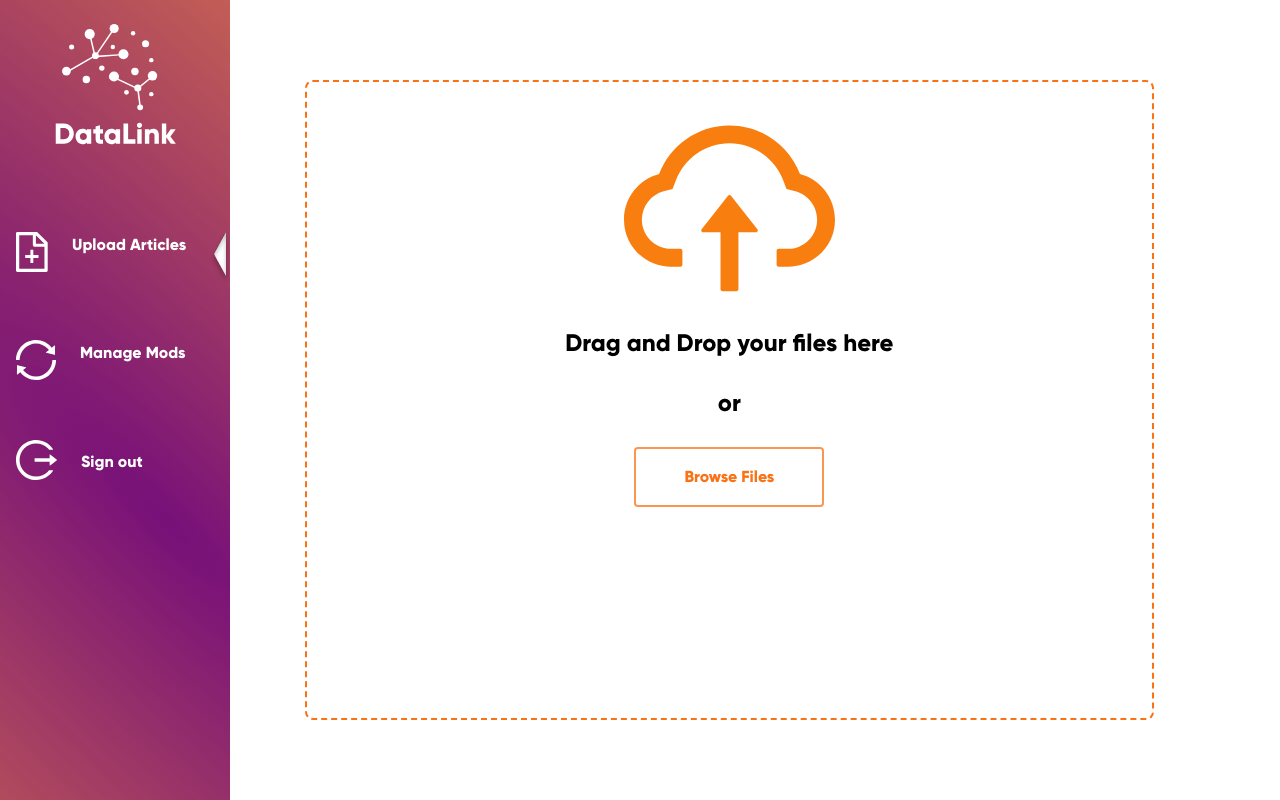
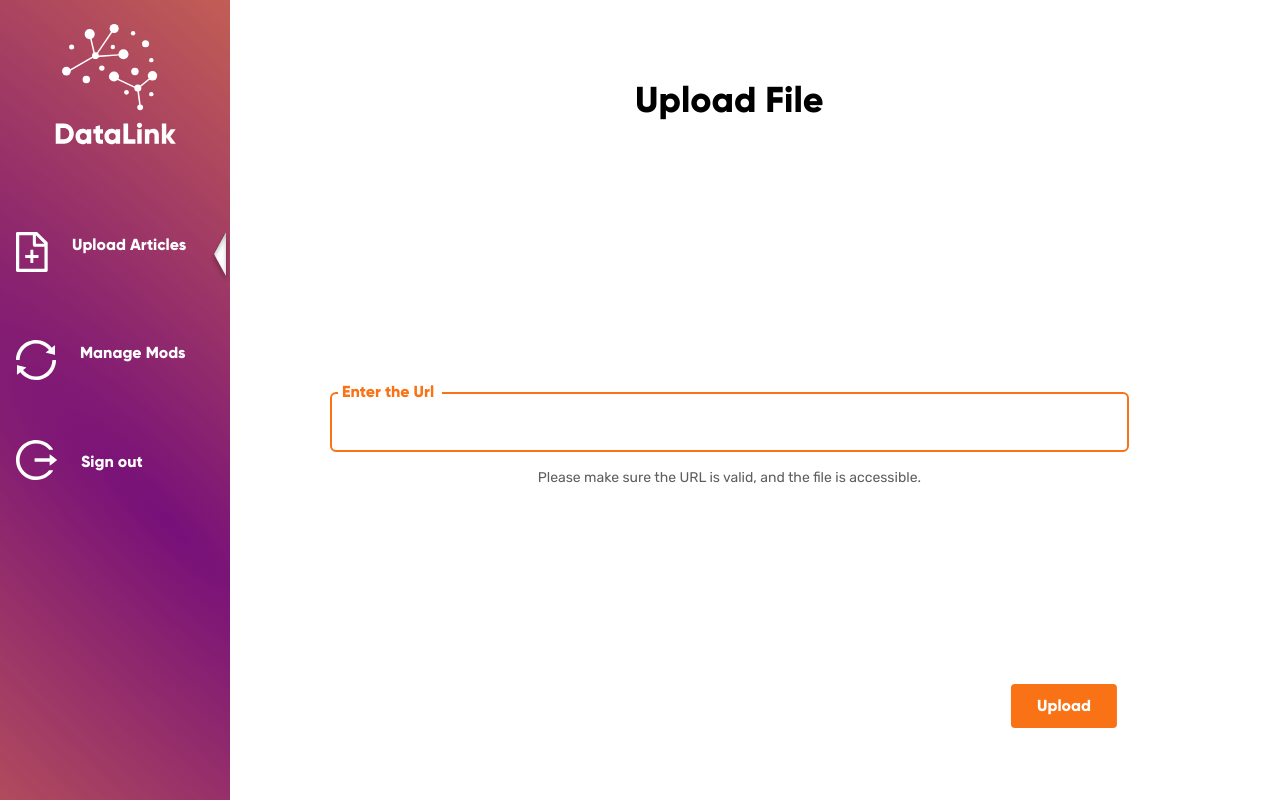
Before and after one commit to G-Rania/tp-igl, a React (Create React App) app in the folder tp-warafi/: page /upload in a window 1280 px wide. Built offline with nearby package versions, Linux system fonts and the light colour scheme.

Commit message:
new upload page

```diff
--- a/tp-warafi/src/App.js
+++ b/tp-warafi/src/App.js
@@ -18,7 +18,7 @@ import Signout from './Components/AdminPage/Signout';
 
 function App() {
   return (
-    <BrowserRouter>
+   <BrowserRouter>
     <Routes>
   <Route  path="/upload" element={<UploadFile />} />
   <Route  path="/managemods" element={<ManageMods />} />
--- a/tp-warafi/src/Pages/ManageMods.jsx
+++ b/tp-warafi/src/Pages/ManageMods.jsx
@@ -63,12 +63,12 @@ const ManageMods = (props) => {
             <div className="flex flex-col justify-start items-center w-[100%] ">
 
 
-              <div className="flex flex-row items-center w-[100%] ml-14 h-8  bg-[#F87F0F] bg-opacity-30">
-                  <div className="font1  ml-4 mr-56">Name</div>
-                  <div className= "font1 mr-56 ml-10">Email</div>
-                  <div className="font1 ml-20">Password</div>
+              <div className="flex flex-row items-center w-[100%] ml-14 h-8  bg-[#F87F0F] bg-opacity-30 custom-sm:ml-6">
+                  <div className="font1  ml-4 mr-56 custom-sm:mr-16">Name</div>
+                  <div className= "font1 mr-56 ml-10 custom-sm:mr-20 custom-sm:ml-2">Email</div>
+                  <div className="font1 ml-20 custom-sm:ml-10">Password</div>
               </div>
-              <div className="w-[100%]  flex flex-col space-y-4 mt-5 ml-20">
+              <div className="w-[100%]  flex flex-col space-y-4 mt-5 ml-20 custom-sm:ml-6">
                  <ModInfo modInfo={mod} onEditMod={handleEditMod} onRemoveMod={handleRemoveMod} />
                  <ModInfo modInfo={mod} onEditMod={handleEditMod} onRemoveMod={handleRemoveMod} />
                  <ModInfo modInfo={mod} onEditMod={handleEditMod} onRemoveMod={handleRemoveMod} />
--- a/tp-warafi/src/Pages/UploadFile.jsx
+++ b/tp-warafi/src/Pages/UploadFile.jsx
@@ -12,25 +12,41 @@ const UploadFile = (props) => {
     const handleSignout = ()=>{
       setIsSignoutOpen(true);
     }
+
+    const [isUpload,setUpload]= useState(false);
+    const Upload = ()=>{
+      setUpload(true);
+    }
     return(
         <div className="flex flex-row justify-start">
              <Adminbarre onSignout={handleSignout} which={0} />
 
 
-            <div className="w-[78vw] flex justify-center items-center">
-              <div className="flex flex-col items-center w-[85%] h-[80%] border-dashed border-2 border-orange-500 rounded-lg p-4">
-                      <img src={cloud} alt="" className="w-[26%] h-[30%] mt-5"/>
-                      <h1 className="text-black font1 text-2xl mt-7 mb-7 text-center">Drag and Drop your files here </h1>
-                      <p className="text-black font1 text-2xl  mb-7 text-center">or </p>
-                      <button class="bg-white  transition duration-300 ease-in-out hover:bg-orange-500 hover:text-white text-orange-500 border-2 border-solid border-opacity-75 border-orange-500 font1 py-4 px-12 rounded">
-                          Browse Files
-                      </button>
 
-              </div>
-              <SignoutDiv isOpen={isOpen} onClose={onClose} ></SignoutDiv>
+            <div className="w-[78vw] flex flex-col justify-center items-center">
+            <h1 className=" absolute top-20 font1 text-4xl text-blac text-center"> Upload File</h1>
+
+                <div className="relative mt-20 w-[80%] ">
+                  <div className={isUpload?"absolute -mt-3 mr-2 pr-2 pl-1 top-0 left-2 bg-white pb-1 px-1  text-green-500 font1" :"absolute -mt-3 mr-2 pr-2 pl-1 top-0 left-2 bg-white pb-1 px-1  text-orange-500 font1"}>Enter the Url</div>
+
+                  <input
+                    type="text"
+                    className={isUpload ? "w-full px-4 py-4 border-2 border-opacity-100 border-green-500 rounded-md" : "w-full px-4 py-4 border-2 border-opacity-100 border-orange-500 rounded-md"}
+                  />
+
+
+                 {isUpload ? ( <p className="font2 text-[#5E5E5E] text-sm text-center mt-4">Upload successful !</p>)
+                  : ( <p className="font2 text-[#5E5E5E] text-sm text-center mt-4">Please make sure the URL is valid, and the file is accessible.</p> )}
+
+               </div>
+
+               <button  onClick={Upload} className=" absolute bottom-16 right-52 m-2 transform translate-x-1/2 bg-orange-500 text-white   border-2 border-solid border-opacity-75 border-orange-500 font1 py-2 px-6 rounded">
+                          Upload
+             </button>
 
             </div>
 
+            {/*<SignoutDiv isOpen={isOpen} onClose={onClose} ></SignoutDiv>*/}
 
         </div>
     )
```
